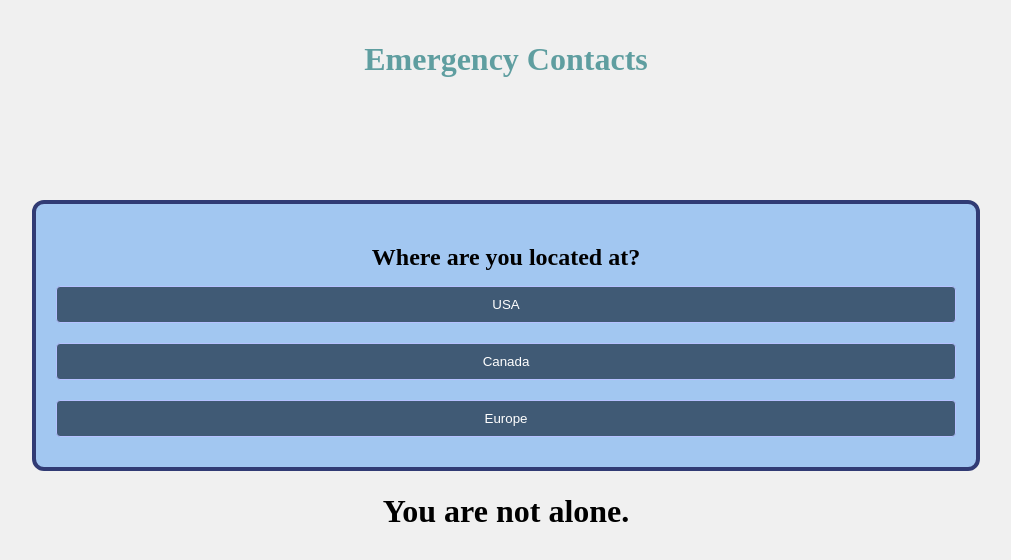
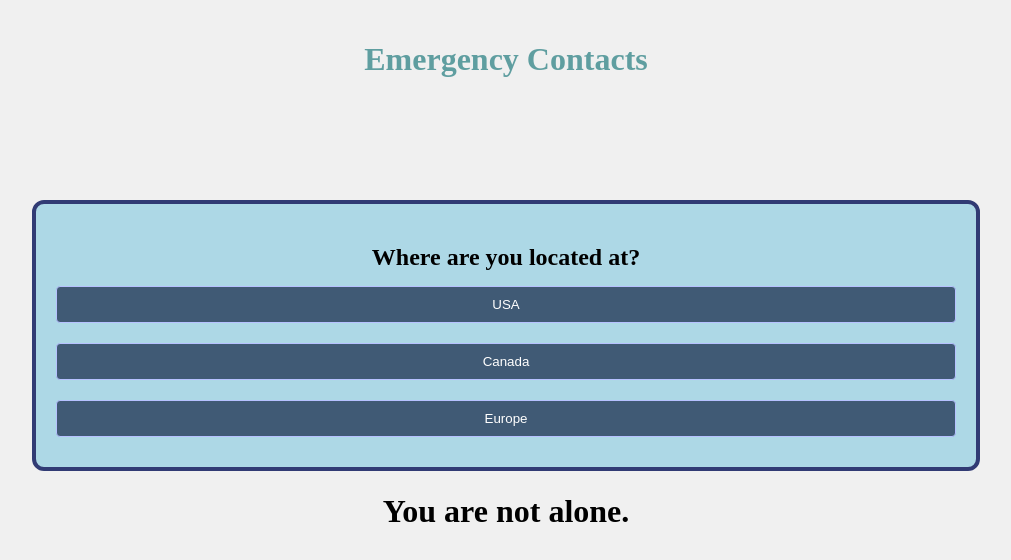
Before and after one commit to as4792/WordWise, a plain HTML site: page mainpage4.html in a window 1280 px wide. Shown: the whole page, without its empty margins (134-1145 px from the left). Drawn offline with Linux system fonts and the light colour scheme.

Commit message:
changed background

```diff
--- a/stylemp.css
+++ b/stylemp.css
@@ -16,7 +16,7 @@ body {
 }
 
 .box {
-    background-color: #a2c7f1;
+    background-color: lightblue;
     border: 4px solid #313b74;
     border-radius: 12px;
     width: 900px;
```
